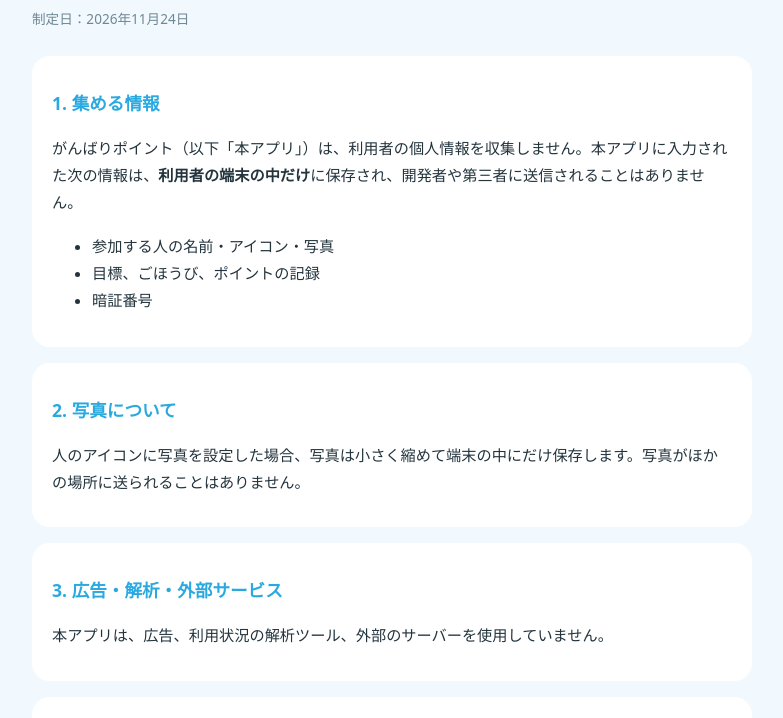
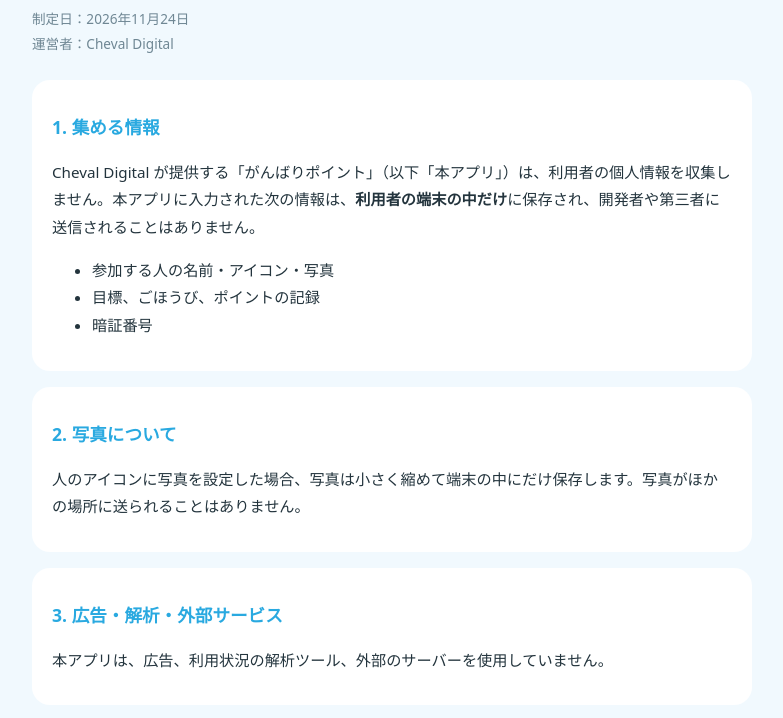
Before and after one commit to ganbari-points-app/ganbari-points-app.github.io, a plain HTML site: page privacy.html in a window 1280 px wide. Shown: the part 72-790 px from the top of the page, without its empty margins (248-1031 px from the left). Drawn offline with Linux system fonts and the light colour scheme.

Commit message:
運営者の表記を追加

```diff
--- a/privacy.html
+++ b/privacy.html
@@ -18,11 +18,11 @@
 <body>
 <main>
   <h1>がんばりポイント プライバシーポリシー</h1>
-  <p class="date">制定日：2026年11月24日</p>
+  <p class="date">制定日：2026年11月24日<br>運営者：Cheval Digital</p>
 
   <section>
     <h2>1. 集める情報</h2>
-    <p>がんばりポイント（以下「本アプリ」）は、利用者の個人情報を収集しません。本アプリに入力された次の情報は、<b>利用者の端末の中だけ</b>に保存され、開発者や第三者に送信されることはありません。</p>
+    <p>Cheval Digital が提供する「がんばりポイント」（以下「本アプリ」）は、利用者の個人情報を収集しません。本アプリに入力された次の情報は、<b>利用者の端末の中だけ</b>に保存され、開発者や第三者に送信されることはありません。</p>
     <ul>
       <li>参加する人の名前・アイコン・写真</li>
       <li>目標、ごほうび、ポイントの記録</li>
@@ -66,6 +66,7 @@
   </section>
 
   <p style="text-align:center;margin-top:24px;font-size:0.9rem"><a href="./" style="color:#1b86bd">サポートページへ</a></p>
+  <p style="text-align:center;margin-top:8px;font-size:0.85rem;color:#6f8794">© 2026 Cheval Digital</p>
 </main>
 </body>
 </html>
```
Also changed, not shown: index.html (+1 -1 lines).
